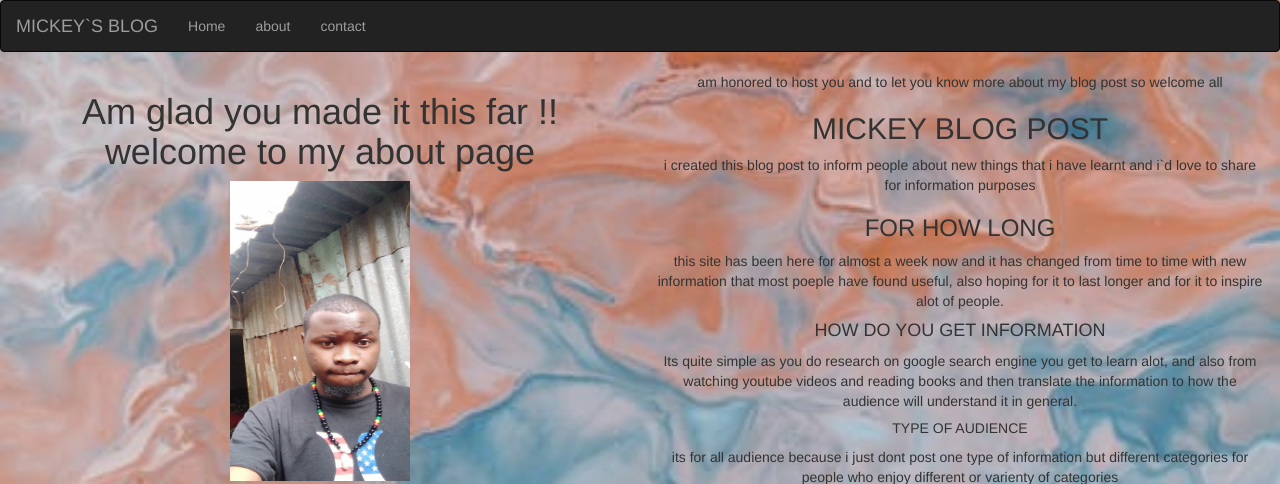
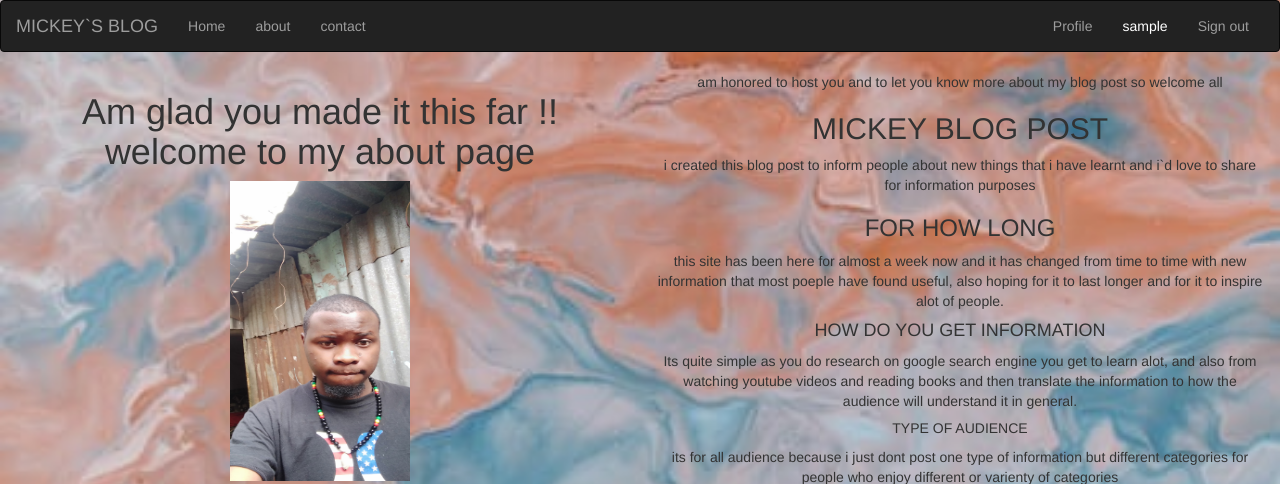
Before and after one commit to michael-creator/mickey-blogs, a Flask app: page /about in a window 1280 px wide. Shown: the top 484 px of the page. Run offline with Flask 2, Linux system fonts and the light colour scheme; the visitor is signed in with stand-in values (Sample User, id 1); data comes from the database, SQL or seed files in the repository; parts of the project's set-up code (start-up, migrations or seed data) failed here and were passed over; some libraries are stand-ins or nearby versions.

Commit message:
added new links in the navbar for routing

```diff
--- a/app/templates/navbar.html
+++ b/app/templates/navbar.html
@@ -14,6 +14,20 @@
                 <li><a href="/">Home</a></li>
                 <li><a href="{{url_for('main.about')}}">about</a></li>
                 <li><a href="{{url_for('main.contact')}}">contact</a></li>
+            </ul>
+
+                <ul class="nav navbar-nav navbar-right">
+                    {% if current_user.is_authenticated %}
+
+                    <li><a href="{{url_for('main.profile',uname=current_user.username)}}">Profile</a></li>
+
+
+                    <li style="color:white;padding:15px;">{{current_user.username}}</li>
+                    <li><a href="{{url_for('auth.logout')}}">Sign out</a></li>
+                    {% else %}
+                    <li><a href="{{url_for('auth.login')}}">Sign in</a></li>
+                    {%endif%}
+                  </ul>
         </div>
 
     </div>
```
